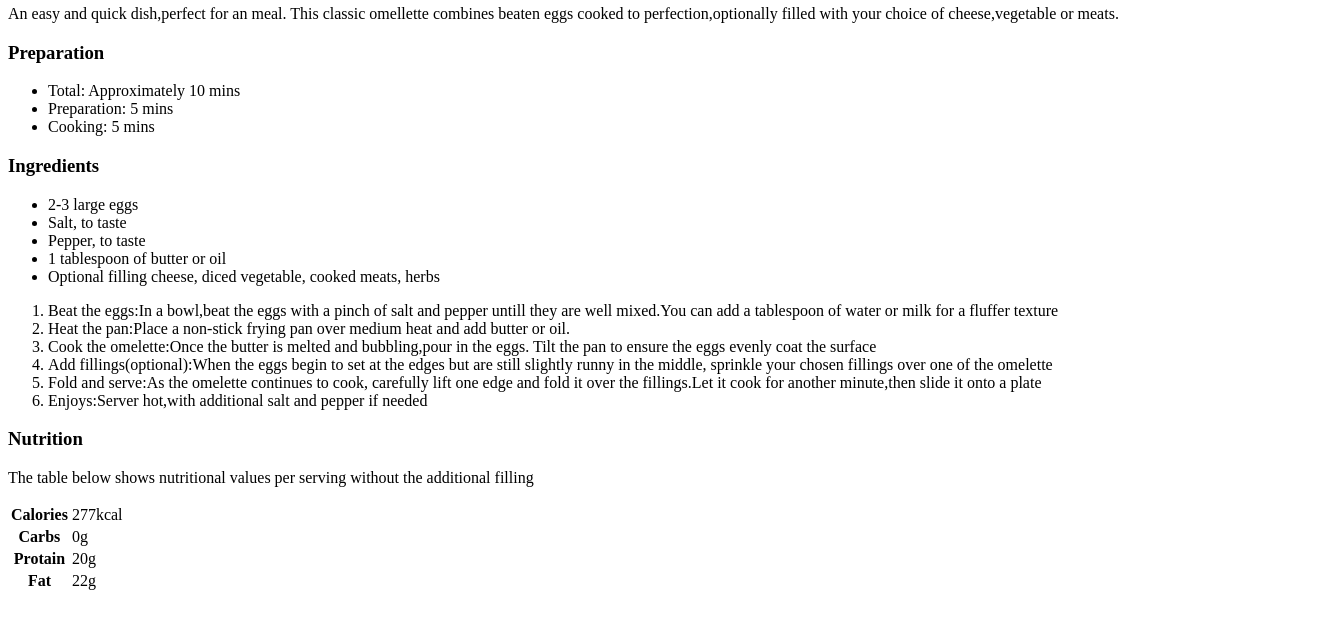
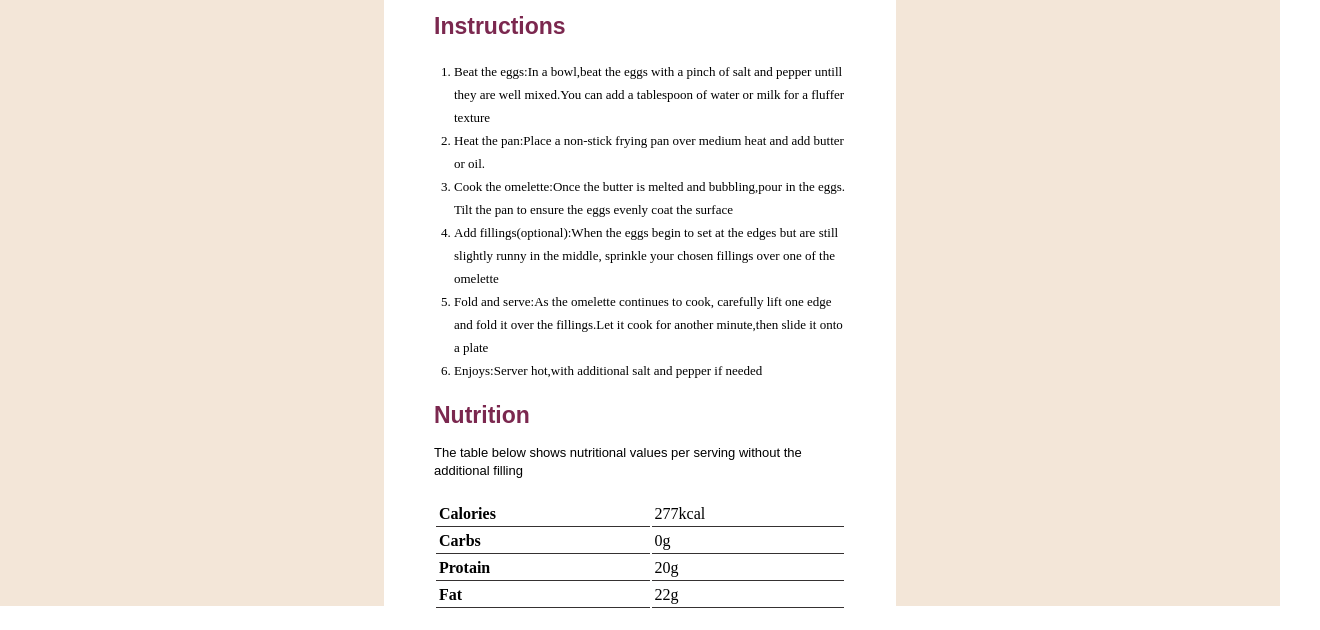
Before and after one commit to DwebAgency2/food-recipt-project, a plain HTML site: page index.html in a window 1280 px wide. Shown: the part 674-1304 px from the top of the page, 1320 px wide, since content can reach past the window. Before the commit the page ends 1275 px from the top, so only its background shows below. Drawn offline with Linux system fonts and the light colour scheme.

Commit message:
modified:   index.html 	modified:   style.css

```diff
--- a/index.html
+++ b/index.html
@@ -5,6 +5,7 @@
     <meta name="viewport" content="width=device-width, initial-scale=1.0">
     <title>Food Receipt Project</title>
 
+    <link rel="stylesheet" href="/style.css">
     <link rel="preconnect" href="https://fonts.googleapis.com">
     <link rel="preconnect" href="https://fonts.gstatic.com" crossorigin>
     <link href="https://fonts.googleapis.com/css2?family=Young+Serif&display=swap" rel="stylesheet">
@@ -23,7 +24,7 @@
 
             <div class="timing">
                 <h3>Preparation</h3>
-                 <ul>
+                <ul>
                     <li>Total: Approximately 10 mins</li>
                      <li>Preparation: 5 mins</li>
                     <li>Cooking: 5 mins</li>
@@ -41,7 +42,8 @@
                 </ul>
             </div>
 
-            <div class="Guild">
+            <div class="guild">
+                <h3>Instructions</h3>
                 <ol>
                     <li><span>Beat the eggs:</span>In a bowl,beat the eggs with a pinch of salt and pepper untill they are well mixed.You can add a tablespoon of water or milk for a fluffer texture</li>
 
--- a/style.css
+++ b/style.css
@@ -1 +1,130 @@
 @import url('https://fonts.googleapis.com/css2?family=Young+Serif&display=swap');
+
+*{
+  margin: 0;
+  padding: 0;
+  box-sizing: border-box;
+  text-decoration: none;
+}
+
+
+
+main{
+background-color: hsl(30, 54%, 90%);
+height: 100vmax;
+display: flex;
+justify-content: center;
+align-items: center;
+
+}
+
+.big_box{
+  background-color: white;
+  width: 40%;
+ border-radius: 1rem;
+ padding-left: 50px;
+ padding-right: 50px;
+
+
+}
+
+.big_box img{
+height: 100%;
+width: 95%;
+margin-top: 40px;
+margin-bottom: 40px;
+border-radius: 1rem;
+}
+
+header h2{
+  color:  hsl(24, 5%, 18%)
+  ;
+  font-size: 2rem;
+  font-weight: 700;
+  font-family: "display=swap", sans-serif;
+  margin-bottom: 0.5rem;
+}
+
+p{
+  font-size: 14px;
+  margin-bottom: 1rem;
+  font-family: "Young",Arial, Helvetica, sans-serif;
+  line-height: 18px;
+}
+
+.timing{
+  margin-left: 25px;
+  margin-bottom: 30px;
+}
+
+.timing h3{
+ color: hsl(332, 51%, 32%)
+ ;
+ font-family: "display=swap", sans-serif;
+ font-size: 23px;
+
+}
+
+.timing ul{
+  margin: 20px 0px 10px 20px;
+  line-height: 23px;
+}
+
+.timing ul li{
+  font-size: 13px;
+}
+
+.items h3{
+  color: hsl(332, 51%, 32%);
+  font-size: 23px;
+  margin-bottom: 15px;
+  font-family: "display=swap", sans-serif;
+}
+
+.items ul{
+  margin: 20px 0px 25px 20px;
+  line-height: 23px;
+}
+
+
+.items ul li{
+  font-size: 13px;
+}
+
+.guild h3{
+  color: hsl(332, 51%, 32%);
+  font-size: 23px;
+  margin-bottom: 15px;
+  font-family: "display=swap", sans-serif;
+}
+
+.guild ol{
+  margin: 20px 0px 20px 20px;
+  line-height: 23px;
+}
+
+.guild ol li{
+  font-size: 13px;
+}
+
+.nutrition h3{
+  color: hsl(332, 51%, 32%);
+  font-size: 23px;
+  margin-bottom: 15px;
+  font-family: "display=swap", sans-serif;
+}
+
+.nutrition p{
+  font-size: 13px;
+}
+
+table {
+  width: 100%;
+  margin: 20px 0; /* Optional: Adds some space around the table */
+}
+
+th, td {
+  border-bottom: 1px solid #353131; /* Black border for table cells */
+  padding: 3px;
+  text-align: left; /* Align text to the left */
+}
```
